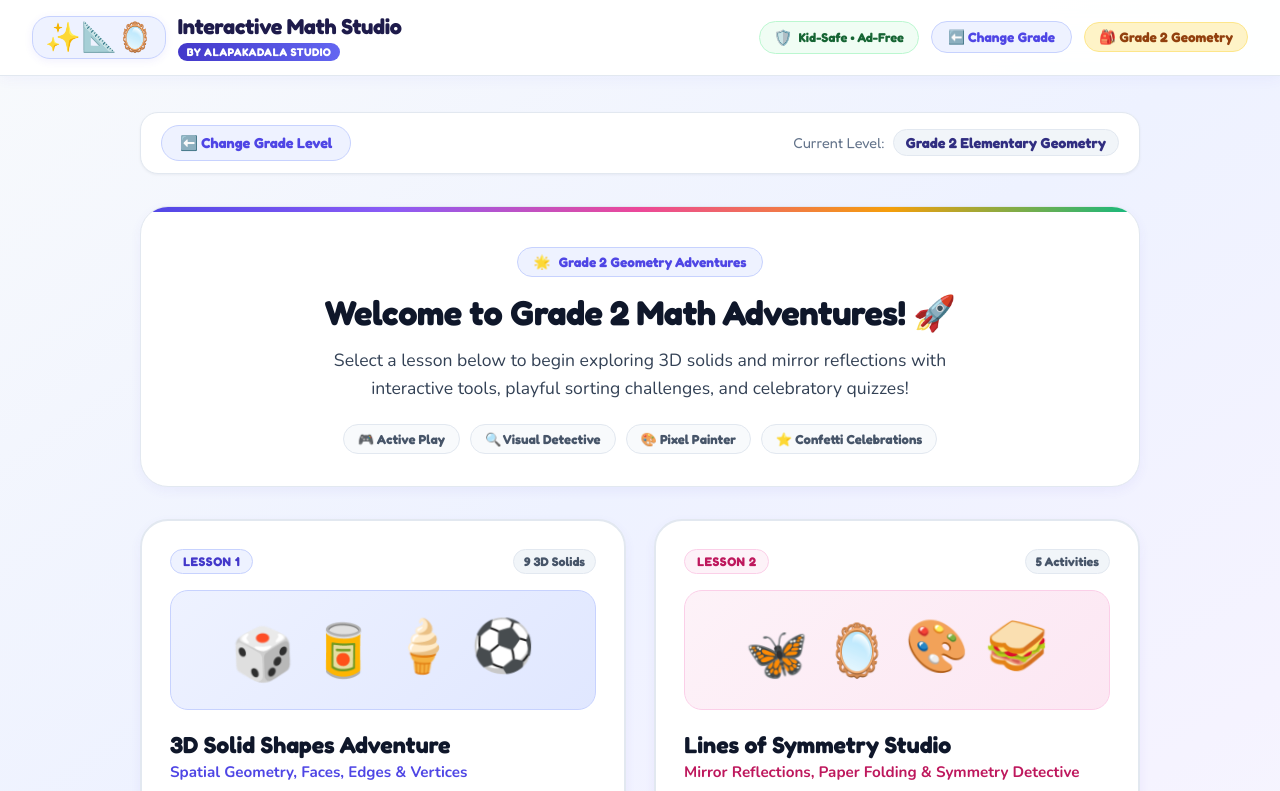
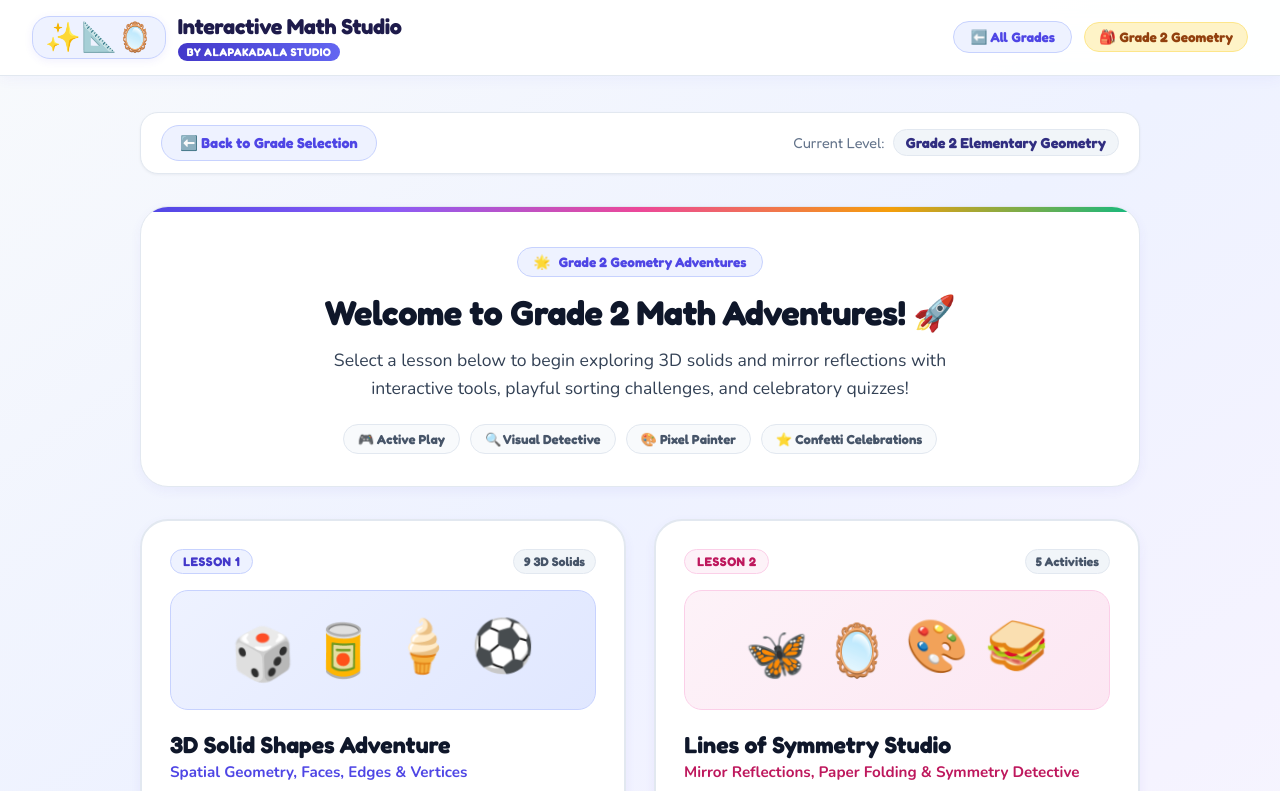
Before and after one commit to amalyulianto/interactive_3d_shapes_for_kids, a plain HTML site: page index.html in a window 1280 px wide. Both pictures are taken after a click on the button 640 px from the left and 640 px from the top of the page. Shown: the top 791 px of the page. Drawn offline with nearby package versions, Linux system fonts and the light colour scheme.

Commit message:
fix navigation

```diff
--- a/hub.css
+++ b/hub.css
@@ -102,23 +102,6 @@ body {
   display: flex;
   align-items: center;
   gap: 12px;
-}
-
-.parent-safety-tag {
-  display: inline-flex;
-  align-items: center;
-  gap: 6px;
-  background: #F0FDF4;
-  color: #166534;
-  border: 1px solid #BBF7D0;
-  font-size: 0.8rem;
-  font-weight: 800;
-  padding: 6px 14px;
-  border-radius: var(--radius-pill);
-}
-
-.parent-safety-tag .shield-icon {
-  font-size: 0.95rem;
 }
 
 .hub-nav-btn {
@@ -842,10 +825,6 @@ body {
     font-size: 1.15rem;
   }
 
-  .parent-safety-tag {
-    display: none;
-  }
-
   .hub-hero {
     padding: 30px 18px 24px;
   }
--- a/index.html
+++ b/index.html
@@ -21,15 +21,10 @@
       </div>
     </div>
 
-    <!-- Parent & Navigation Controls -->
+    <!-- Navigation Controls -->
     <div class="hub-header-actions">
-      <div class="parent-safety-tag">
-        <span class="shield-icon">🛡️</span>
-        <span>Kid-Safe • Ad-Free</span>
-      </div>
-
       <button id="btnHeaderBackGrades" class="hub-nav-btn hidden" onclick="showGradesView()" title="Return to Grade Selection">
-        ⬅️ Change Grade
+        ⬅️ All Grades
       </button>
 
       <div class="hub-grade-chip" id="hubGradeChip">
@@ -61,7 +56,6 @@
           <span class="highlight-pill">📘 Common Core Aligned</span>
           <span class="highlight-pill">🎮 100% Hands-On Manipulatives</span>
           <span class="highlight-pill">⭐ Self-Paced Star Quizzes</span>
-          <span class="highlight-pill">🚫 Zero Ads or Accounts</span>
         </div>
       </section>
 
@@ -141,8 +135,8 @@
 
       <!-- Breadcrumb Navigation Bar -->
       <nav class="lessons-nav-bar" aria-label="Breadcrumb">
-        <button class="lessons-back-btn" onclick="showGradesView()" title="Change grade level">
-          ⬅️ Change Grade Level
+        <button class="lessons-back-btn" onclick="showGradesView()" title="Back to Grade Selection">
+          ⬅️ Back to Grade Selection
         </button>
         <div class="current-grade-badge">
           <span>Current Level:</span>
```
Also changed, not shown: shapes.html (+1 -1 lines), symmetry.html (+1 -1 lines), 1 other file.
